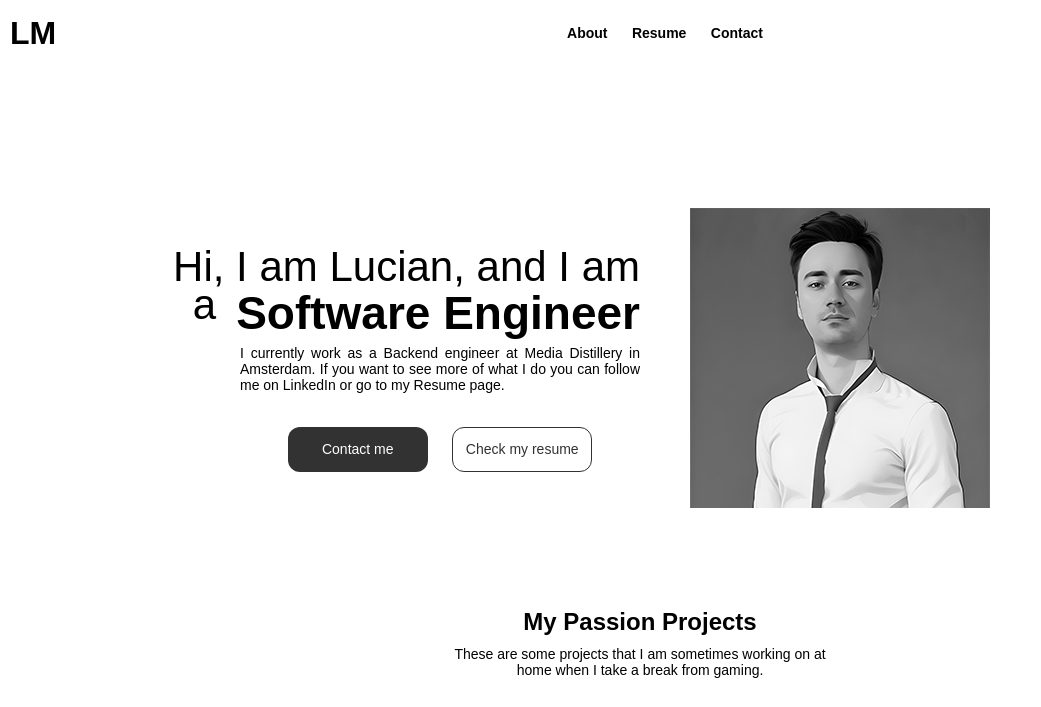
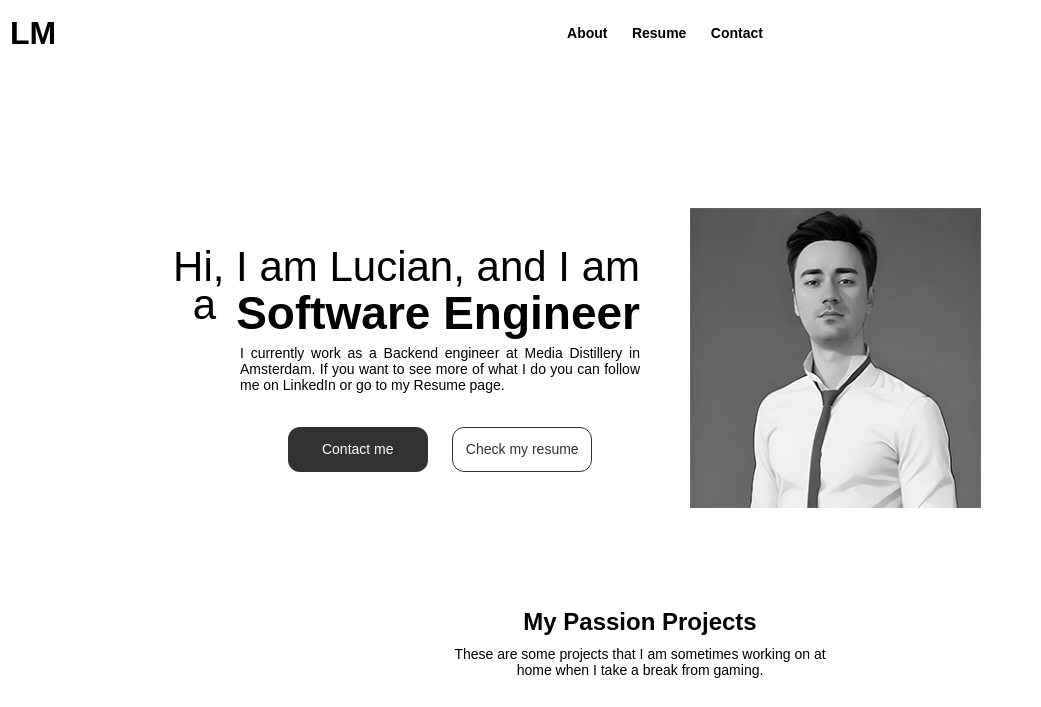
Before and after one commit to lucianmusat/lucianwebsite, a FastAPI app: page / in a window 1280 px wide. Shown: the top 707 px of the page, without its empty margins (0-1041 px from the left). Run offline with FastAPI, Linux system fonts and the light colour scheme.

Commit message:
Small tweaks

```diff
--- a/static/style.css
+++ b/static/style.css
@@ -159,14 +159,19 @@
 }
 
 .hero-section-right-image {
-    background-image: url("my_face_ai_300.png");
-    filter: grayscale(100%);
     height: 300px;
-    background-repeat: no-repeat;
     margin-left: 50px;
+    overflow: hidden;
+    float: left;
 }
 
-.hero-section-right-image:hover {
+.hero-section-right-image img {
+    height: 300px;
+    object-fit: cover;
+    filter: grayscale(100%);
+}
+
+.hero-section-right-image:hover img {
     filter: none;
 }
 
--- a/templates/index.html
+++ b/templates/index.html
@@ -2,7 +2,7 @@
 <html lang="en">
 <head>
   <meta charset="utf-8">
-  <title>Lucian's Website</title>
+  <title>Lucian Musat</title>
   <link href="{{ url_for('static', path='/style.css') }}" rel="stylesheet">
 </head>
 
@@ -12,8 +12,8 @@
         <div class="top-menu-container">
             <div class="top-menu-items">
                 <a href="/"><div class="top-menu-item">About</div></a>
-                <a href="/resume"><div class="top-menu-item">Resume</div></a>
-                <a href="/contact"><div class="top-menu-item">Contact</div></a>
+                <a href="#"><div class="top-menu-item">Resume</div></a>
+                <a href="#"><div class="top-menu-item">Contact</div></a>
             </div>
         </div>
 
@@ -34,7 +34,9 @@
                 </div>
             </div>
             <div class="hero-section-right">
-                <div class="hero-section-right-image" title="An AI generated image of me"></div>
+                <div class="hero-section-right-image" title="An AI generated image of me">
+                    <img src="{{ url_for('static', path='/my_face_ai_300.png') }}" alt="Your AI-generated face">
+                </div>
             </div>
         </div>
 
@@ -52,7 +54,7 @@
                 </div>
                 <div class="project-item">
                     <div class="project-item-image-2"></div>
-                    <div class="project-item-title"><a href="http://lucianmusat.online/mancala" target="_blank">Mancala</a></div>
+                    <div class="project-item-title"><a href="http://mancala.lucianmusat.online" target="_blank">Mancala</a></div>
                     <div class="project-item-description">Implementation of the Mancala board game using Python & FastAPI</div>
                 </div>
                 <div class="project-item">
```
Also changed, not shown: README.md.
